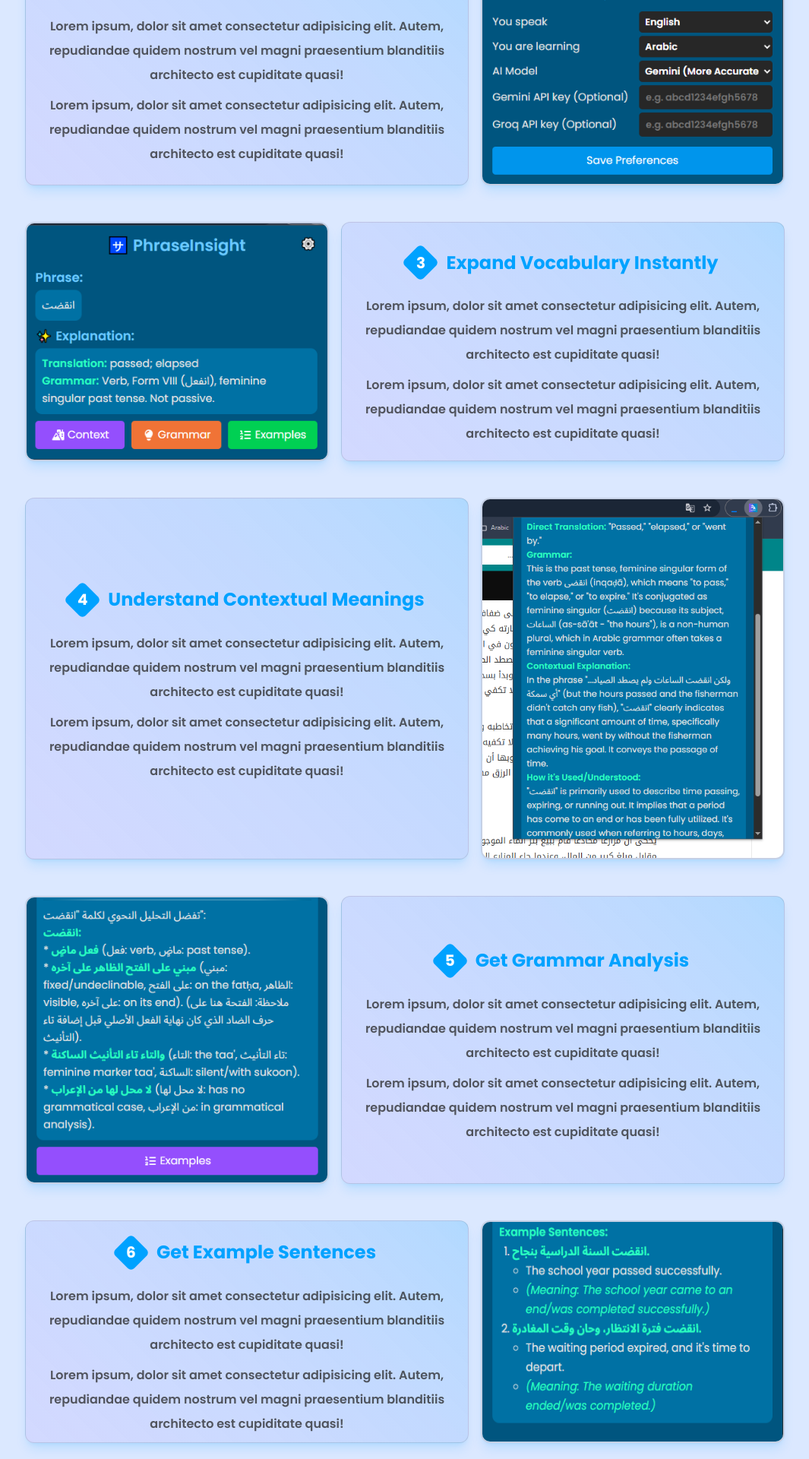
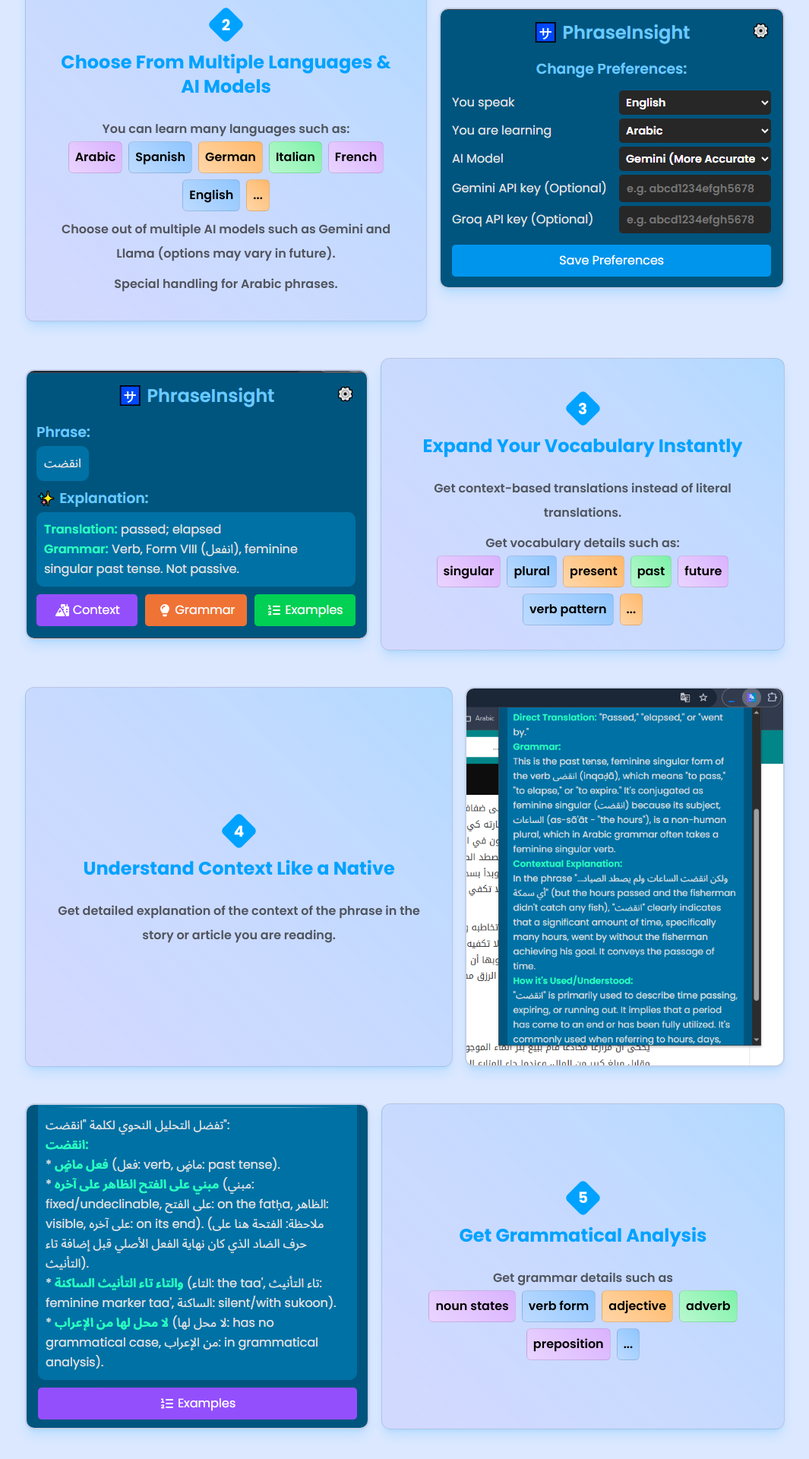
Before and after one commit to mafgit/phrase-insight-homepage, a Next.js app: page / in a window 1280 px wide. Shown: the part 1400-3320 px from the top of the page at 76% size, without its empty margins (107-1172 px from the left). Built offline with nearby package versions, Linux system fonts and the light colour scheme.

Commit message:
placeholders replaced with content

```diff
--- /dev/null
+++ b/components/Highlights.tsx
@@ -0,0 +1,24 @@
+const colors = [
+  "bg-linear-45 from-purple-200 to-purple-300",
+  "bg-linear-45 from-blue-200 to-blue-300",
+  "bg-linear-45 from-orange-200 to-orange-300",
+  "bg-linear-45 from-green-200 to-green-300",
+];
+
+const Highlights = ({ texts }: { texts: string[] }) => {
+  return (
+    <div className="flex items-center justify-center gap-2 flex-wrap">
+      {texts.map((text, i) => (
+        <span
+          className={`${
+            colors[i % colors.length]
+          } text-black px-2 py-1 rounded-md border-1 border-gray-700/15`}
+        >
+          {text}
+        </span>
+      ))}
+    </div>
+  );
+};
+
+export default Highlights;
--- a/components/Overview.tsx
+++ b/components/Overview.tsx
@@ -4,7 +4,7 @@
   n,
   heading,
   children,
-  image
+  image,
 }: {
   n: number;
   heading: string;
@@ -20,11 +20,11 @@
       <img
         src={image}
         alt="overview screenshot"
-        className="rounded-xl w-[400px] max-w-[100%] shadow-lg shadow-primary/15 border-[2px] border-black/10"
+        className="rounded-xl h-max max-h-[500px] self-center shadow-lg shadow-primary/15 border-[2px] border-black/10"
       />
 
-      <div className="flex p-2 flex-col items-center justify-center gap-2 leading-loose text-center font-semibold text-dark/75 bg-linear-45 from-purple/10 to-primary/20 shadow-lg shadow-primary/15 border-1 border-black/10 rounded-xl ">
-        <div className="text-2xl font-bold text-primary  flex flex-col sm:flex-row gap-4 my-4 items-center justify-center">
+      <div className="flex p-8 flex-col items-center justify-center gap-2 leading-loose text-center font-semibold text-dark/75 bg-linear-45 from-purple/10 to-primary/20 shadow-lg shadow-primary/15 border-1 border-black/10 rounded-xl ">
+        <div className="text-2xl font-bold text-primary  flex flex-col gap-4 my-4 items-center justify-center">
           <div className="relative min-w-[35px] h-[35px]">
             <div className="w-full h-full rounded-md rotate-45 bg-primary"></div>
             <p className="text-xl absolute left-1/2 top-1/2 -translate-x-1/2 -translate-y-1/2 text-white font-bold">
--- a/components/OverviewSection.tsx
+++ b/components/OverviewSection.tsx
@@ -1,6 +1,7 @@
 import React from "react";
 import Overview from "./Overview";
 import { FaRocket } from "react-icons/fa6";
+import Highlights from "./Highlights";
 
 const OverviewSection = () => {
   return (
@@ -13,87 +14,98 @@
         <div className="flex flex-col gap-12 justify-center">
           <Overview n={1} heading="Select Text Anywhere" image="/ss-button.png">
             <p>
-              Lorem ipsum, dolor sit amet consectetur adipisicing elit. Autem,
-              repudiandae quidem nostrum vel magni praesentium blanditiis
-              architecto est cupiditate quasi!
+              Just select a phrase and click the button that appears.{" "}
+              <span className="text-purple">
+                The context surrounding the phrase will automatically be
+                captured!
+              </span>
             </p>
-
             <p>
-              Lorem ipsum, dolor sit amet consectetur adipisicing elit. Autem,
-              repudiandae quidem nostrum vel magni praesentium blanditiis
-              architecto est cupiditate quasi!
+              Or you can press <span className="text-purple">Alt+Shift+R</span>{" "}
+              after selecting text to get the same result.
             </p>
           </Overview>
 
           <Overview
             n={2}
-            heading="Multiple Languages & AI Models"
+            heading="Choose From Multiple Languages & AI Models"
             image="/ss-preferences.png"
           >
             <p>
-              Lorem ipsum, dolor sit amet consectetur adipisicing elit. Autem,
-              repudiandae quidem nostrum vel magni praesentium blanditiis
-              architecto est cupiditate quasi!
+              You can learn many languages such as:
+              <div className="flex items-center justify-center gap-2 flex-wrap">
+                <Highlights
+                  texts={[
+                    "Arabic",
+                    "Spanish",
+                    "German",
+                    "Italian",
+                    "French",
+                    "English",
+                    "...",
+                  ]}
+                />
+              </div>
             </p>
-
             <p>
-              Lorem ipsum, dolor sit amet consectetur adipisicing elit. Autem,
-              repudiandae quidem nostrum vel magni praesentium blanditiis
-              architecto est cupiditate quasi!
+              Choose out of multiple AI models such as Gemini and Llama (options
+              may vary in future).
             </p>
+            <p>Special handling for Arabic phrases.</p>
           </Overview>
 
           <Overview
             n={3}
-            heading="Expand Vocabulary Instantly"
+            heading="Expand Your Vocabulary Instantly"
             image="/ss-translation.png"
           >
             <p>
-              Lorem ipsum, dolor sit amet consectetur adipisicing elit. Autem,
-              repudiandae quidem nostrum vel magni praesentium blanditiis
-              architecto est cupiditate quasi!
+              Get context-based translations instead of literal translations.
             </p>
-
             <p>
-              Lorem ipsum, dolor sit amet consectetur adipisicing elit. Autem,
-              repudiandae quidem nostrum vel magni praesentium blanditiis
-              architecto est cupiditate quasi!
+              Get vocabulary details such as:{" "}
+              <Highlights
+                texts={[
+                  "singular",
+                  "plural",
+                  "present",
+                  "past",
+                  "future",
+                  "verb pattern",
+                  "...",
+                ]}
+              />
             </p>
           </Overview>
 
           <Overview
             n={4}
-            heading="Understand Contextual Meanings"
+            heading="Understand Context Like a Native"
             image="/ss-context.png"
           >
             <p>
-              Lorem ipsum, dolor sit amet consectetur adipisicing elit. Autem,
-              repudiandae quidem nostrum vel magni praesentium blanditiis
-              architecto est cupiditate quasi!
-            </p>
-
-            <p>
-              Lorem ipsum, dolor sit amet consectetur adipisicing elit. Autem,
-              repudiandae quidem nostrum vel magni praesentium blanditiis
-              architecto est cupiditate quasi!
+              Get detailed explanation of the context of the phrase in the story
+              or article you are reading.
             </p>
           </Overview>
 
           <Overview
             n={5}
-            heading="Get Grammar Analysis"
+            heading="Get Grammatical Analysis"
             image="/ss-grammar.png"
           >
             <p>
-              Lorem ipsum, dolor sit amet consectetur adipisicing elit. Autem,
-              repudiandae quidem nostrum vel magni praesentium blanditiis
-              architecto est cupiditate quasi!
-            </p>
-
-            <p>
-              Lorem ipsum, dolor sit amet consectetur adipisicing elit. Autem,
-              repudiandae quidem nostrum vel magni praesentium blanditiis
-              architecto est cupiditate quasi!
+              Get grammar details such as{" "}
+              <Highlights
+                texts={[
+                  "noun states",
+                  "verb form",
+                  "adjective",
+                  "adverb",
+                  "preposition",
+                  "...",
+                ]}
+              />
             </p>
           </Overview>
 
@@ -102,17 +114,7 @@
             heading="Get Example Sentences"
             image="/ss-examples.png"
           >
-            <p>
-              Lorem ipsum, dolor sit amet consectetur adipisicing elit. Autem,
-              repudiandae quidem nostrum vel magni praesentium blanditiis
-              architecto est cupiditate quasi!
-            </p>
-
-            <p>
-              Lorem ipsum, dolor sit amet consectetur adipisicing elit. Autem,
-              repudiandae quidem nostrum vel magni praesentium blanditiis
-              architecto est cupiditate quasi!
-            </p>
+            <p>Learn how real people use the phrase in daily conversations.</p>
           </Overview>
         </div>
       </div>
```
